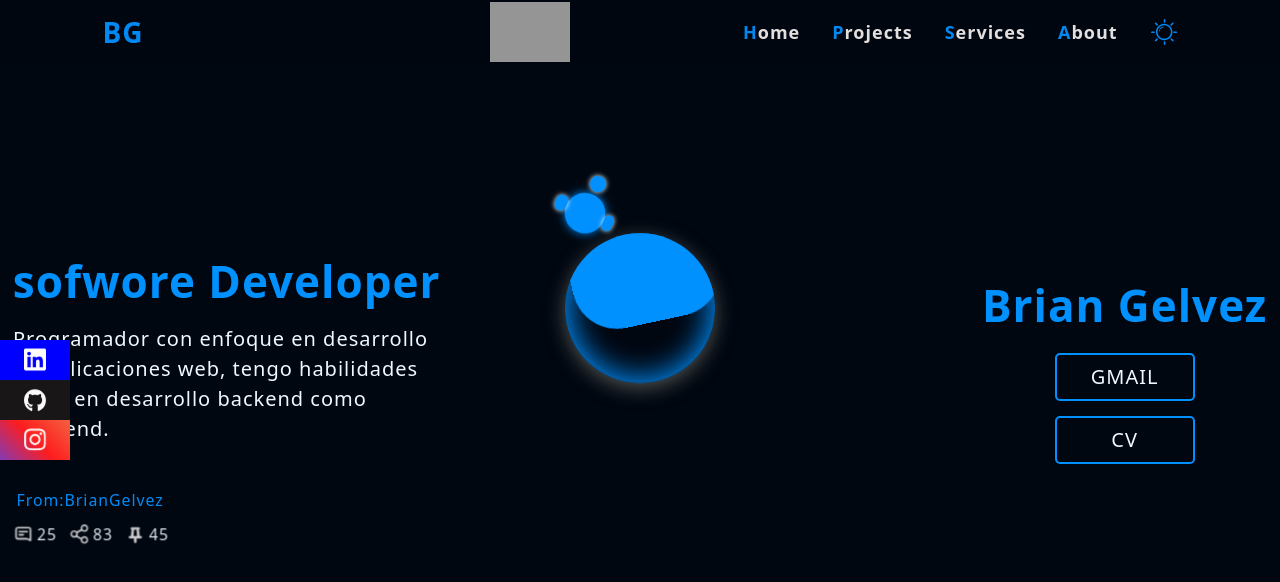
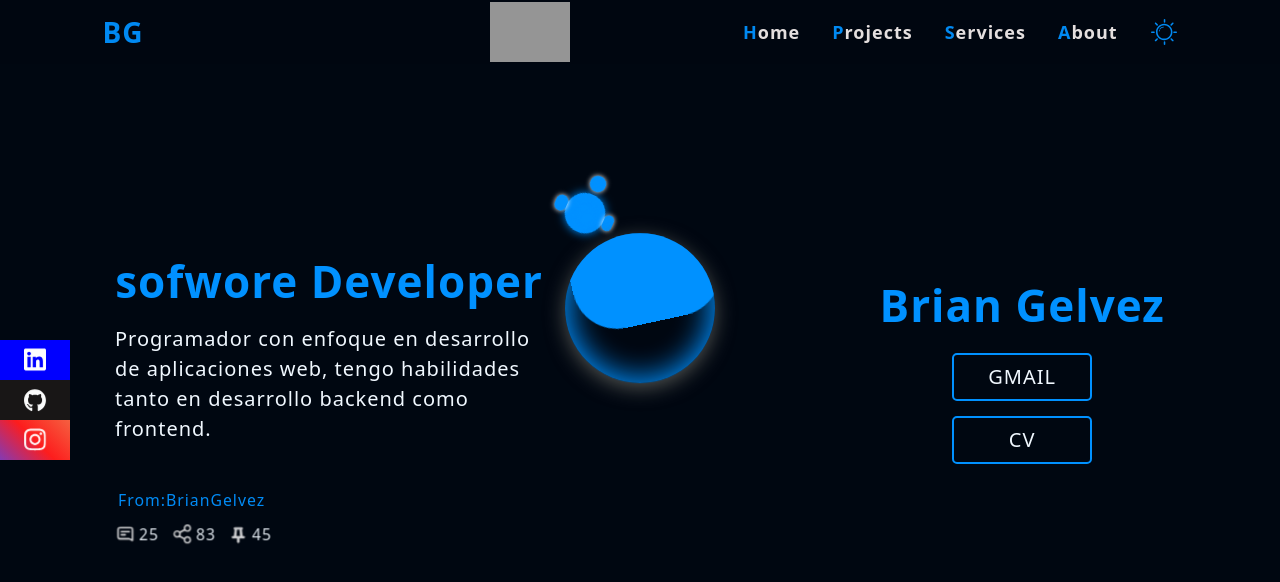
Before and after one commit to BrianGelvez/MiPortafolios-2.0, a React (Vite) app: page / in a window 1280 px wide. Shown: the top 582 px of the page. Built offline with nearby package versions, Linux system fonts and the light colour scheme; grey boxes are pictures that could not be loaded; what tailwindcss-animated would draw is missing.

Commit message:
Padding 3vh 9%

```diff
--- a/src/views/home/home.module.css
+++ b/src/views/home/home.module.css
@@ -1,7 +1,7 @@
 .home{
     width: 100%;
     min-height: 100vh;
-    padding: 3vh 1%;
+    padding: 3vh 9%;
     display: flex;
     justify-content: space-between;
     align-items: center;
```
